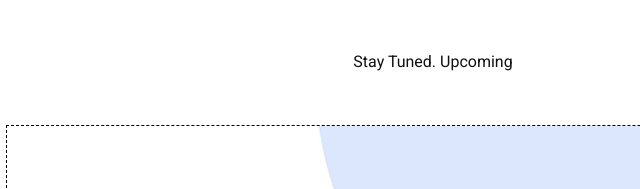
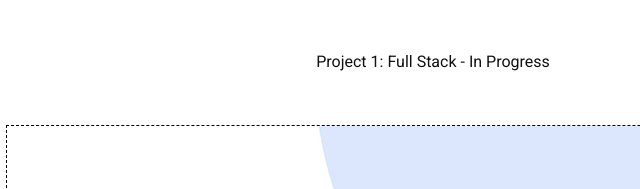
Before and after one commit to grada-20/sholyfield.github.io, a plain HTML site: page about.html in a window 1280 px wide. Shown: the part 257-446 px from the top of the page, 207-847 px from the left. Drawn offline with nearby package versions, Linux system fonts and the light colour scheme.

Commit message:
Update about.html

```diff
--- a/about.html
+++ b/about.html
@@ -84,7 +84,7 @@
       <div class="box layout_padding2-top layout_padding-bottom">
         <div class="detail-box">
           <p>
-            Stay Tuned. Upcoming
+            Project 1: Full Stack - In Progress
           </p>
         </div>
         <div class="img-box">
@@ -154,4 +154,5 @@
 
 </body>
 
+
 </html>
```
